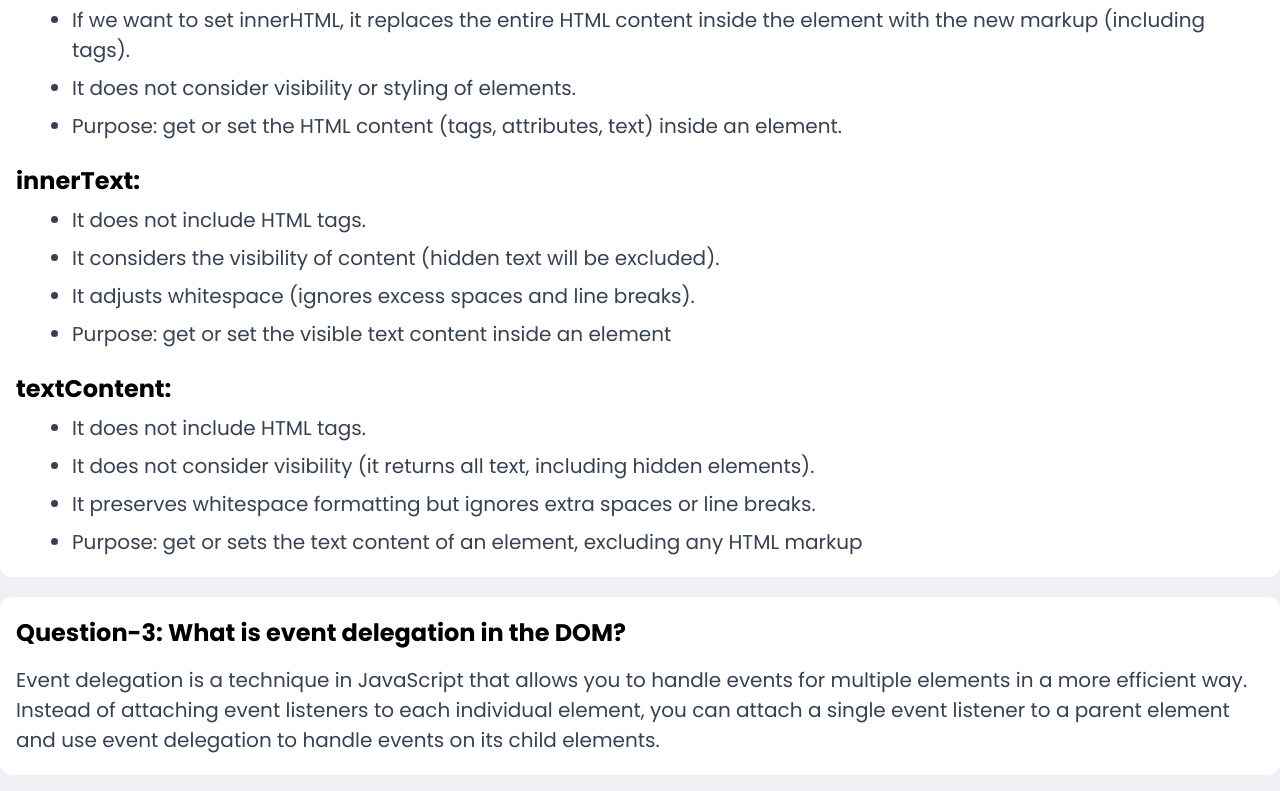
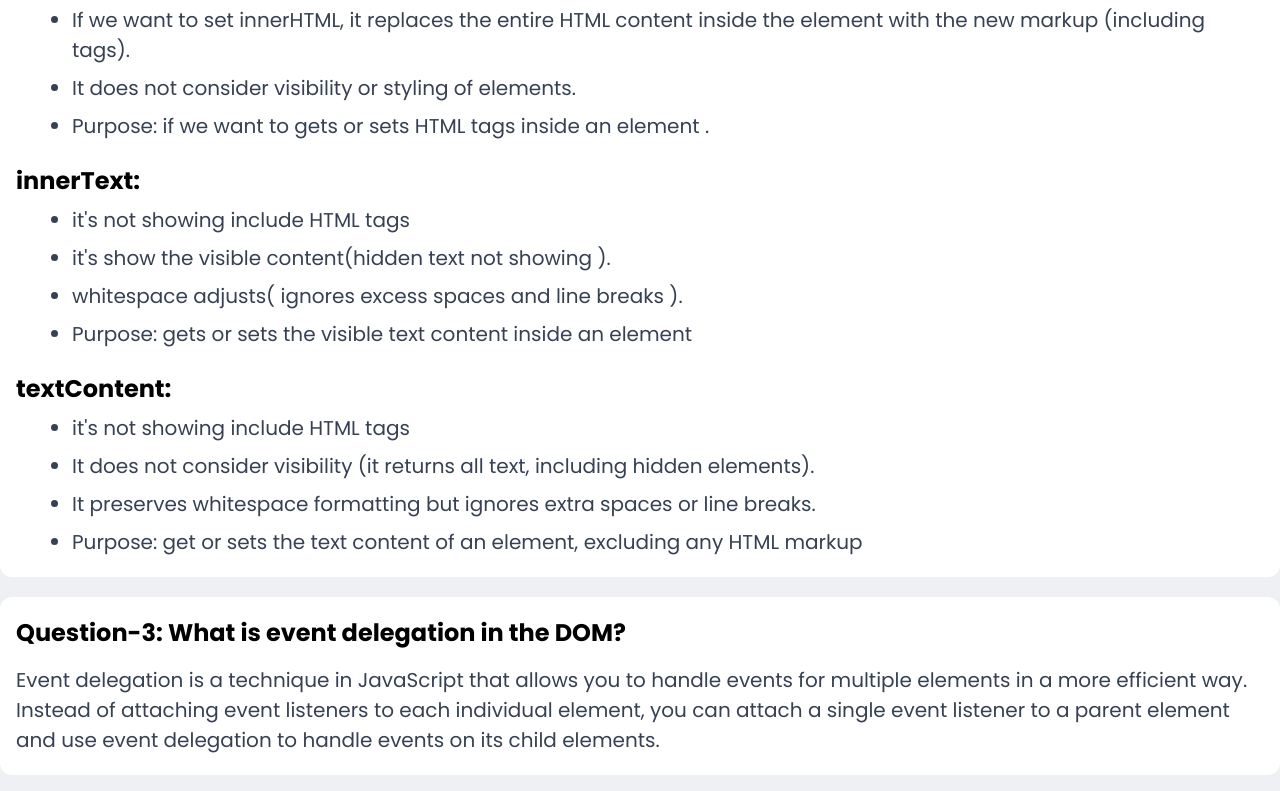
Before and after one commit to iqbalxrr/A5-Dev-Board-A05, a plain HTML site: page qnapage.html in a window 1280 px wide. Shown: the part 729-1520 px from the top of the page. Drawn offline with nearby package versions, Linux system fonts and the light colour scheme.

Commit message:
some code fix

```diff
--- a/qnapage.html
+++ b/qnapage.html
@@ -51,7 +51,7 @@
                         <ul class="list-disc ml-14 mt-2 space-y-2 text-[20px]  text-gray-700 ">
                             <li>If we want to set innerHTML, it replaces the entire HTML content inside the element with the new markup (including tags).</li>
                             <li>It does not consider visibility or styling of elements.</li>
-                            <li>Purpose: get or set the HTML content (tags, attributes, text) inside an element.</li>
+                            <li>Purpose: if we want to gets or sets HTML tags inside an element .</li>
 
                         </ul>
 
@@ -61,10 +61,10 @@
                   <div>
                     <span class="font-bold text-2xl">innerText:</span>
                     <ul class="list-disc ml-14 mt-2 space-y-2 text-[20px]  text-gray-700 ">
-                        <li>It does not include HTML tags.</li>
-                        <li>It considers the visibility of content (hidden text will be excluded).</li>
-                        <li>It adjusts whitespace (ignores excess spaces and line breaks).</li>
-                        <li>Purpose: get or set the visible text content inside an element</li>
+                        <li> it's not showing include HTML tags </li>
+                        <li> it's show the visible content(hidden text not showing ).</li>
+                        <li> whitespace adjusts( ignores excess spaces and line breaks ).</li>
+                        <li>Purpose: gets or sets the visible text content inside an element </li>
 
                     </ul>
 
@@ -73,7 +73,8 @@
                   <div>
                     <span class="font-bold text-2xl">textContent:</span>
                     <ul class=" list-disc ml-14 mt-2 space-y-2 text-[20px]  text-gray-700 ">
-                        <li>It does not include HTML tags.</li>
+
+                        <li>it's not showing include HTML tags</li>
                         <li>It does not consider visibility (it returns all text, including hidden elements).</li>
                         <li>It preserves whitespace formatting but ignores extra spaces or line breaks.</li>
                         <li>Purpose: get or sets the text content of an element, excluding any HTML markup</li>
@@ -107,9 +108,10 @@
             <div class="bg-white rounded-xl py-5 px-4">
                 <h1 class="text-2xl font-bold ">Question-5: How do you create, add, and remove elements using JavaScript?</h1>
                 <p  class="text-[20px] mt-4   text-gray-700" >
-                     if we want to add , remove or modify HTML elements using javascrip we can use the folloing methods
+                     if we want to add , remove or modify HTML elements using javascrip we can use the following methods
 
                     <ul class="list-disc ml-14 mt-2 space-y-2 text-[20px]  text-gray-700 ">
+
                         <li>createElement</li>
                         <li>appendChild</li>
                         <li>removeChild</li>
```
